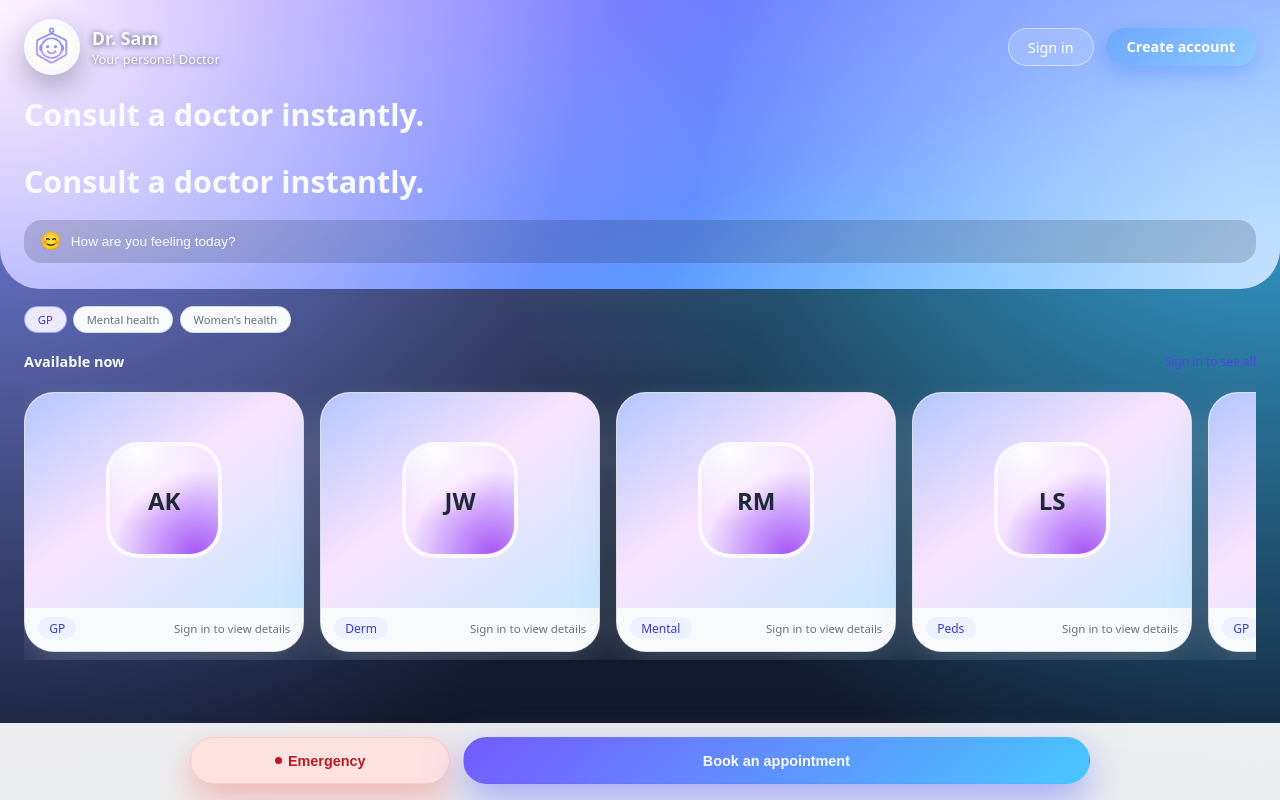
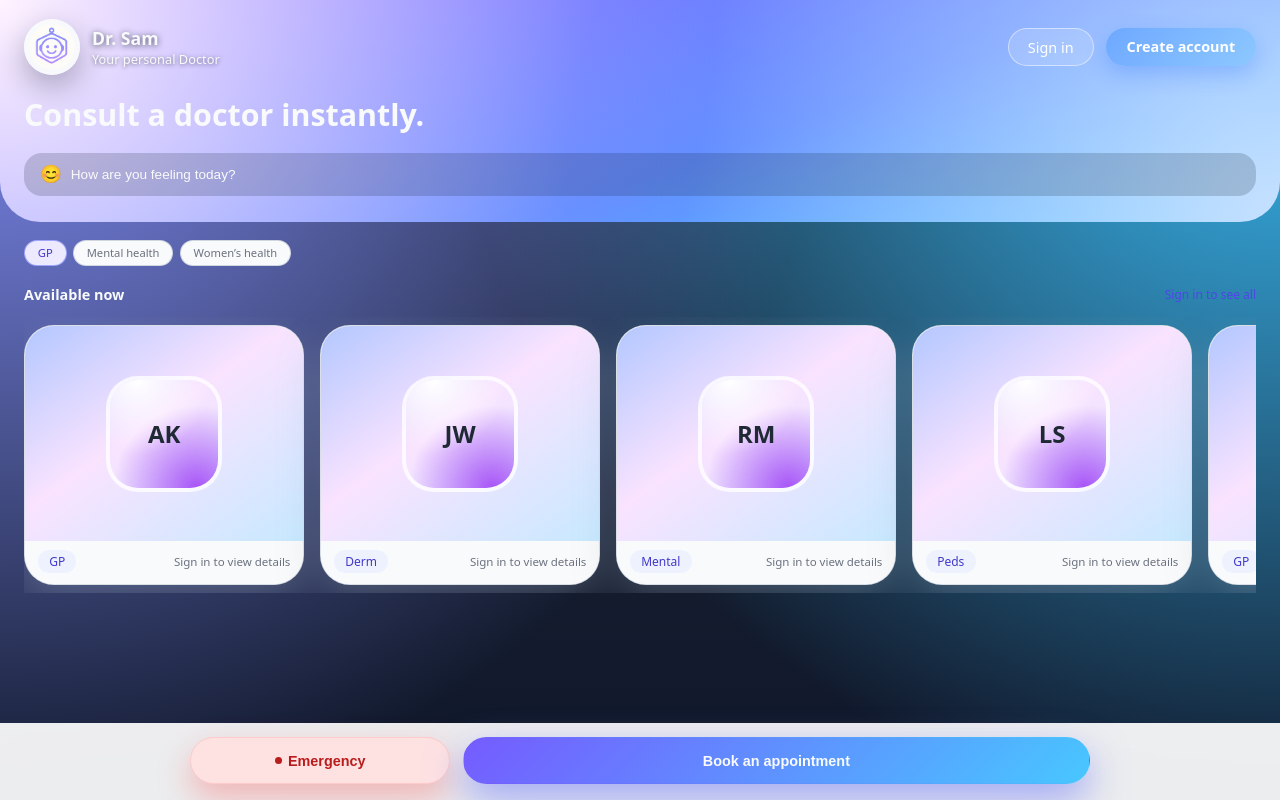
Before and after one commit to AICreditWallet/DrSam, a Next.js app: page / in a window 1280 px wide. Built offline with nearby package versions, Linux system fonts and the light colour scheme.

Commit message:
Fix homepage JSX

```diff
--- a/app/page.tsx
+++ b/app/page.tsx
@@ -15,14 +15,18 @@ export default function Home() {
     <div className="app-root">
       {/* Main shell */}
       <div className="app-shell home-hero">
-        {/* Top gradient header */}
+
+        {/* ========================= HEADER ========================= */}
         <header className="header-hero">
+
+          {/* TOP BAR */}
           <div className="header-top">
-            {/* Brand + logo */}
+
+            {/* LOGO + BRAND */}
             <div className="brand">
               <div className="logo-wrapper">
                 <Image
-                  src="/logo.png" // make sure public/logo.png exists
+                  src="/logo.png"
                   alt="Dr. Sam Logo"
                   width={56}
                   height={56}
@@ -36,7 +40,7 @@ export default function Home() {
               </div>
             </div>
 
-            {/* Top-right buttons */}
+            {/* BUTTONS */}
             <div className="top-buttons">
               <Link href="/signin" className="btn-outline">
                 Sign in
@@ -48,9 +52,7 @@ export default function Home() {
             </div>
           </div>
 
-          <div className="hero-text-block">
-            <h1 className="hero-heading">Consult a doctor instantly.</h1>
-
+          {/* HERO TEXT + PROMPT */}
           <div className="hero-text-block">
             <h1 className="hero-heading">Consult a doctor instantly.</h1>
 
@@ -59,27 +61,22 @@ export default function Home() {
               <span>How are you feeling today?</span>
             </button>
           </div>
+        </header>
+        {/* ========================= END HEADER ========================= */}
 
 
+        {/* ========================= MAIN ========================= */}
+        <main className="home-main">
 
-
-          </div>
-        </header>
-
-        {/* Main content */}
-        <main className="home-main">
-          {/* Category chips */}
+          {/* CATEGORY CHIPS */}
           <div className="chip-row">
             <span className="chip chip-active">GP</span>
             <span className="chip">Mental health</span>
             <span className="chip">Women’s health</span>
           </div>
 
-          {/* Doctors row */}
-          <section
-            className="doctor-section"
-            aria-label="Available doctors preview"
-          >
+          {/* DOCTOR LIST */}
+          <section className="doctor-section" aria-label="Available doctors preview">
             <div className="section-header">
               <span className="section-title">Available now</span>
               <span className="section-link">Sign in to see all</span>
@@ -96,22 +93,21 @@ export default function Home() {
 
                   <div className="doctor-footer">
                     <span className="doctor-tag">{doc.tag}</span>
-                    <span className="doctor-locked">
-                      Sign in to view details
-                    </span>
+                    <span className="doctor-locked">Sign in to view details</span>
                   </div>
                 </article>
               ))}
             </div>
           </section>
 
+        </main>
+        {/* ========================= END MAIN ========================= */}
 
-        </main>
-      </div>
 
-      {/* Fixed bottom buttons */}
+        {/* ========================= FIXED BOTTOM BUTTONS ========================= */}
         <div className="bottom-fixed">
           <div className="bottom-inner">
+
             <button className="btn-emergency" type="button">
               <span className="emergency-dot" />
               <span>Emergency</span>
@@ -120,7 +116,11 @@ export default function Home() {
             <button className="btn-book" type="button">
               Book an appointment
             </button>
+
           </div>
+        </div>
+        {/* ============================================================ */}
+
       </div>
     </div>
   );
```
Lines whose indentation alone changed are shown as unchanged.
